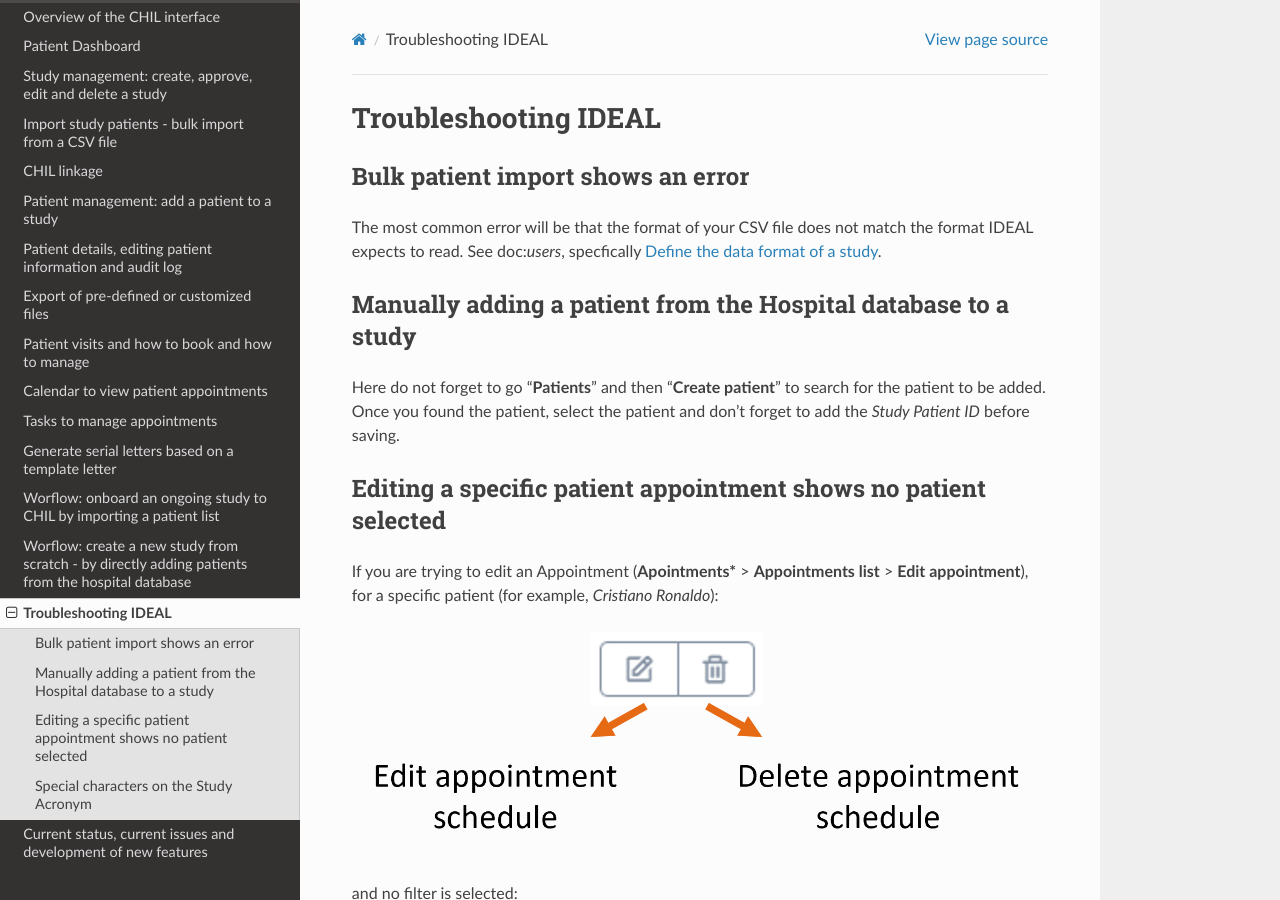
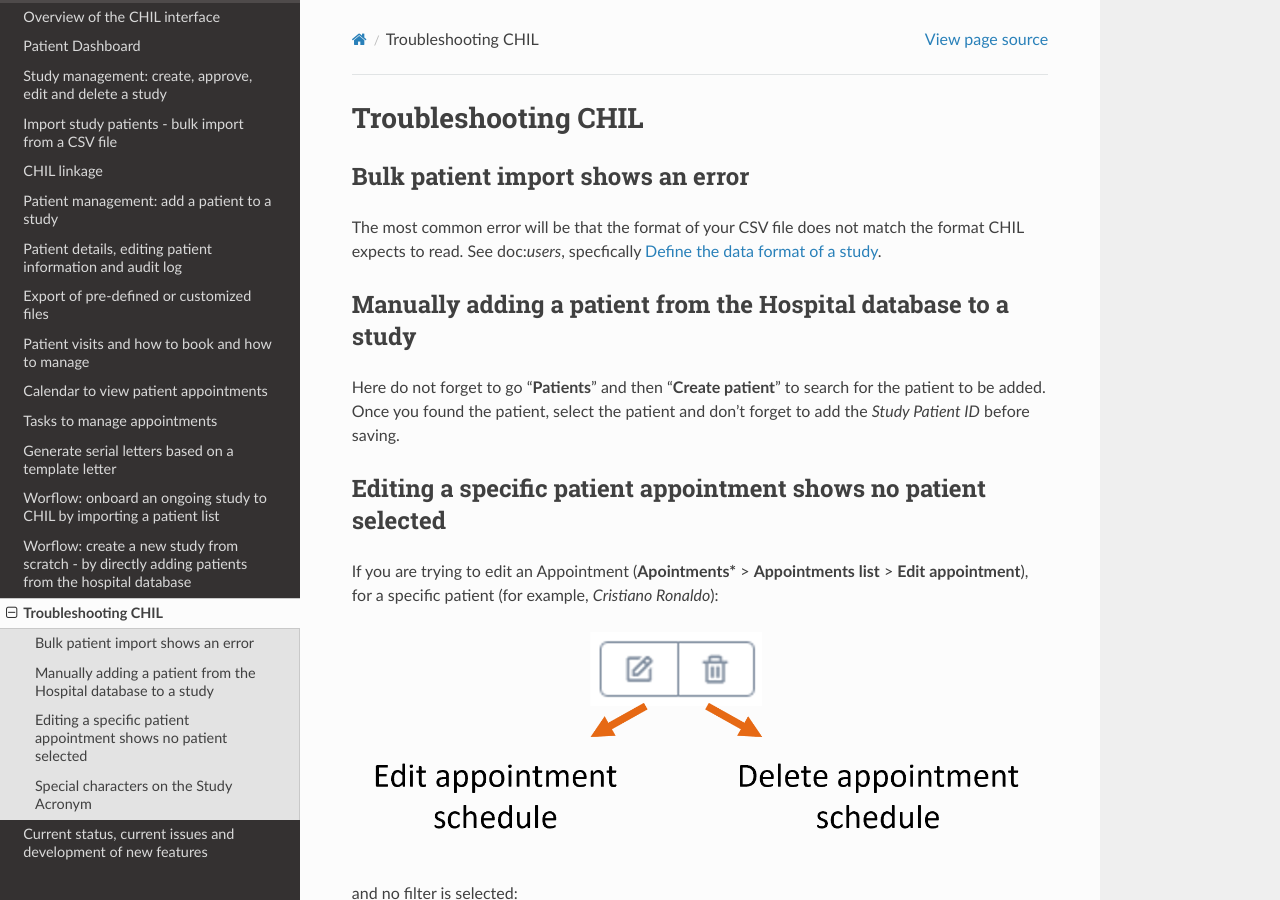
Before and after one commit to Nynuphar/IDEAL-doc, a Sphinx documentation site: the page built from docs/source/trouble.rst, in a window 1280 px wide and 900 px high. Built offline with Sphinx 7.4.7 and the Read the Docs theme 3.1.0, drawn with Linux system fonts in a browser that asks for light colours; some of the changed text lies outside the part shown.

Commit message:
Update trouble.rst

```diff
--- a/docs/source/trouble.rst
+++ b/docs/source/trouble.rst
@@ -1,10 +1,10 @@
-Troubleshooting IDEAL
+Troubleshooting CHIL
 ##########################
 
 Bulk patient import shows an error
 *************************************
 
-The most common error will be that the format of your CSV file does not match the format IDEAL expects to read. See doc:`users`, specfically `Define the data format of a study <https://nynuphar-ideal-doc.readthedocs.io/en/latest/study.html#define-the-data-format-of-a-study/>`_.
+The most common error will be that the format of your CSV file does not match the format CHIL expects to read. See doc:`users`, specfically `Define the data format of a study <https://nynuphar-ideal-doc.readthedocs.io/en/latest/study.html#define-the-data-format-of-a-study/>`_.
 
 Manually adding a patient from the Hospital database to a study
 *******************************************************************
@@ -29,7 +29,7 @@ then no patient will appear as selected, as shown below:
 
 to fix the problem, just make sure your study is selected in the filtering menu above.
 
-.. note:: this bug will be fixed in a next release of IDEAL.
+.. note:: this bug will be fixed in a next release of CHIL.
 
 Special characters on the Study Acronym
 *****************************************
```
